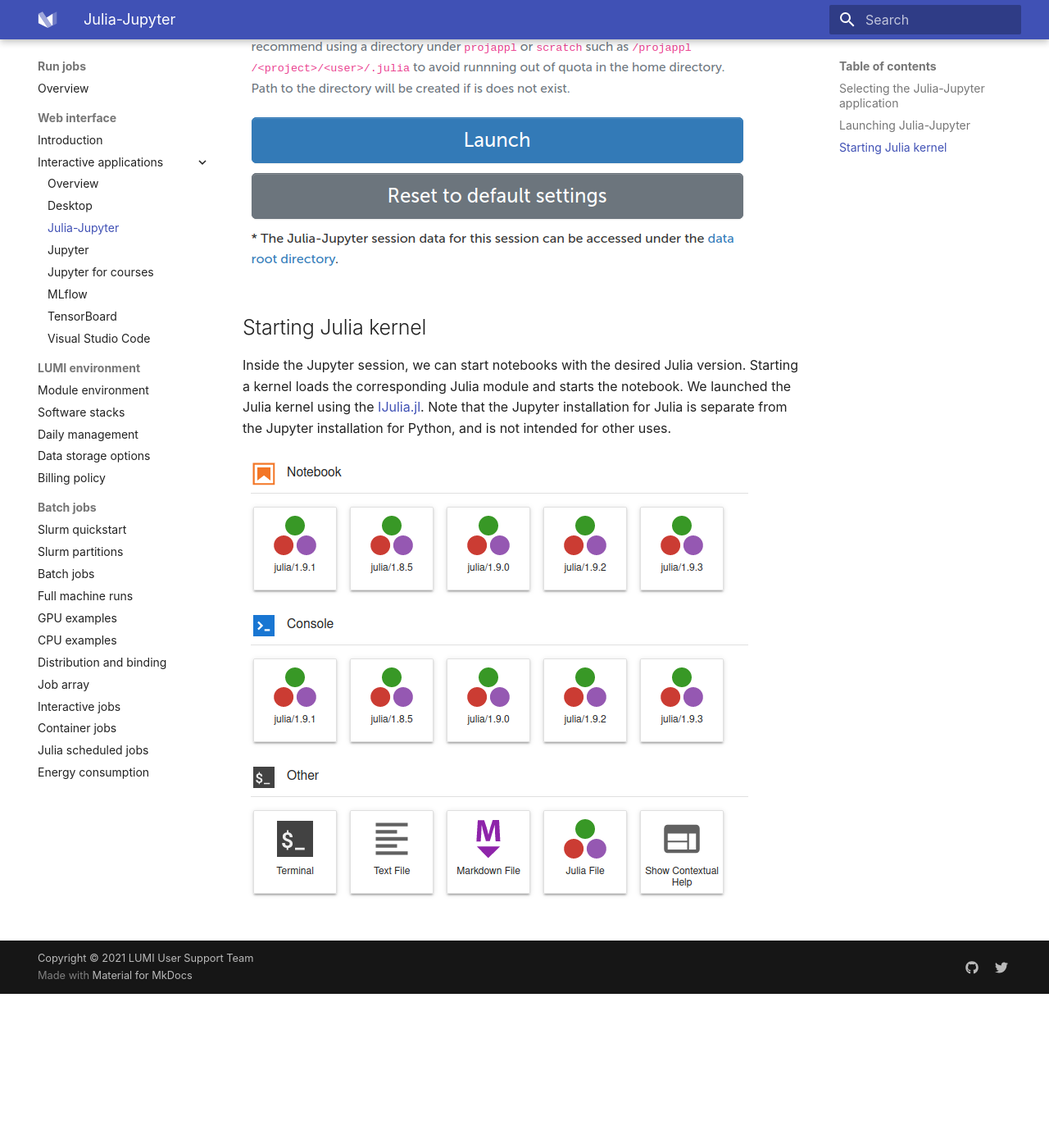
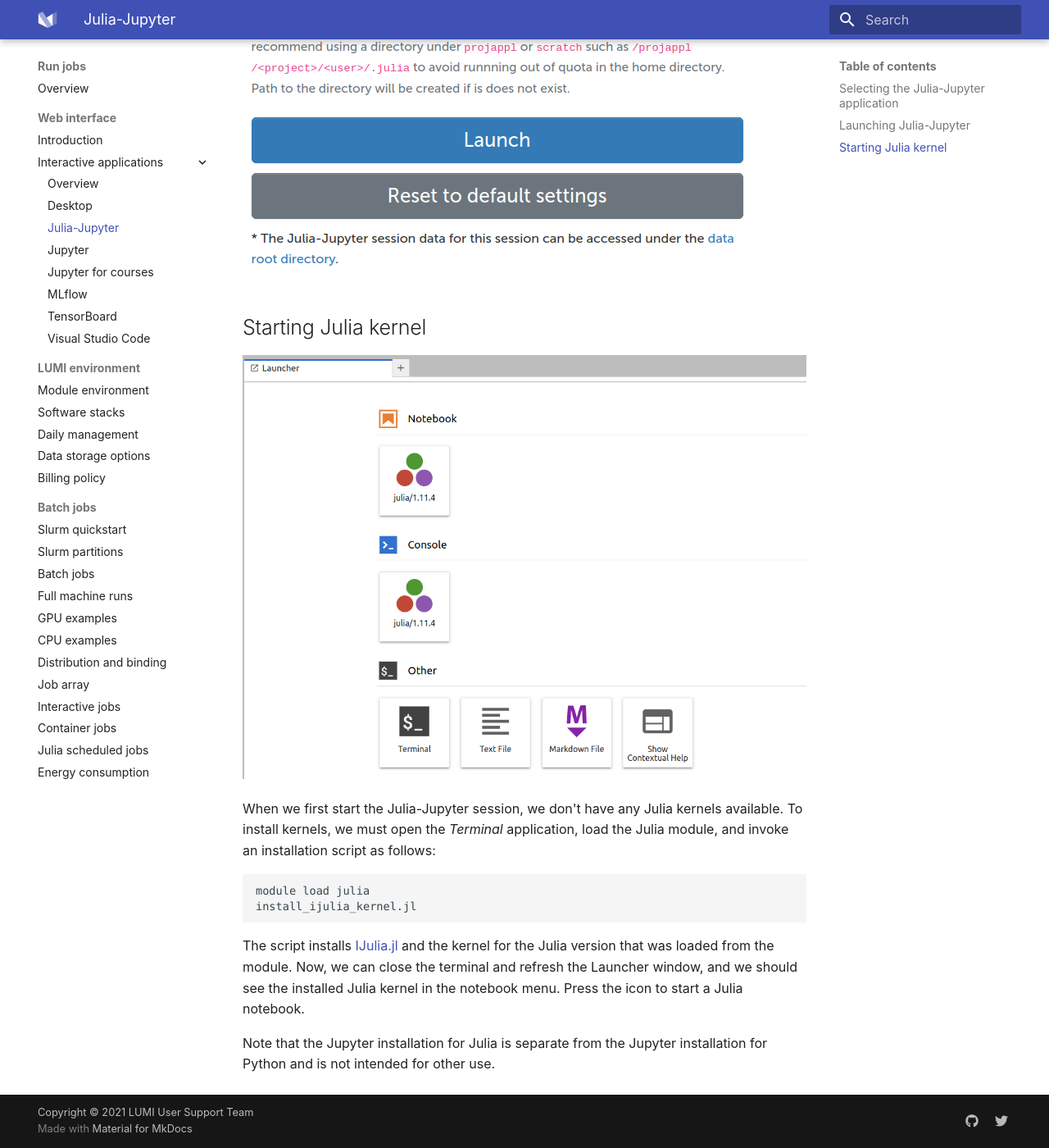
Before and after one commit to Lumi-supercomputer/lumi-userguide, an MkDocs documentation site: the page built from docs/runjobs/webui/julia-jupyter.md, in a window 1280 px wide and 1400 px high, scrolled down 2447 px. Shown: the whole window at 82% size. Built offline with MkDocs 1.6.1 and Material for MkDocs 9.7.7, drawn with Linux system fonts in a browser that asks for light colours; before the commit the page ends 3659 px from its top, so only the background shows below that.

Commit message:
updated julia-jupyter

````diff
--- a/docs/runjobs/webui/julia-jupyter.md
+++ b/docs/runjobs/webui/julia-jupyter.md
@@ -26,9 +26,18 @@
 
 ## Starting Julia kernel
 
-Inside the Jupyter session, we can start notebooks with the desired Julia version.
-Starting a kernel loads the corresponding Julia module and starts the notebook.
-We launched the Julia kernel using the [IJulia.jl](https://github.com/JuliaLang/IJulia.jl).
-Note that the Jupyter installation for Julia is separate from the Jupyter installation for Python, and is not intended for other uses.
+![available julia kernels on jupyter lab](../../assets/images/julia-jupyter/julia-kernels.png)
 
-![available julia kernels on jupyter lab](../../assets/images/julia-jupyter/julia-kernels.png)
+When we first start the Julia-Jupyter session, we don't have any Julia kernels available.
+To install kernels, we must open the *Terminal* application, load the Julia module, and invoke an installation script as follows:
+
+```bash
+module load julia
+install_ijulia_kernel.jl
+```
+
+The script installs [IJulia.jl](https://github.com/JuliaLang/IJulia.jl) and the kernel for the Julia version that was loaded from the module.
+Now, we can close the terminal and refresh the Launcher window, and we should see the installed Julia kernel in the notebook menu.
+Press the icon to start a Julia notebook.
+
+Note that the Jupyter installation for Julia is separate from the Jupyter installation for Python and is not intended for other use.
````
Also changed, not shown: docs/assets/images/julia-jupyter/julia-kernels.png.
